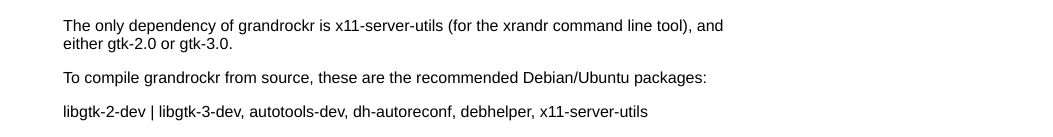
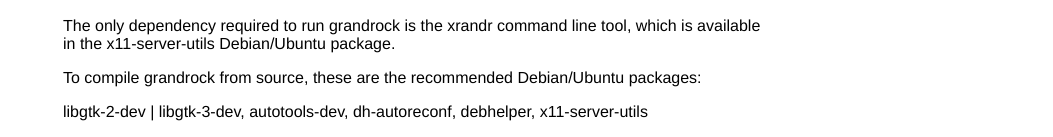
Before and after one commit to acornejo/grandrock, a plain HTML site: page index.html in a window 1280 px wide. Shown: the part 316-453 px from the top of the page, without its empty margins (227-1280 px from the left). Drawn offline with Linux system fonts and the light colour scheme.

Commit message:
Fixed up typo in dependency.

```diff
--- a/index.html
+++ b/index.html
@@ -54,15 +54,15 @@ manage multiple screens using the X RandR extensions (through xrandr).
 <br/><br/>
 Try it out!
 </p><h2>Dependencies</h2>
-<p>The only dependency of grandrockr is x11-server-utils (for the xrandr command line tool), and either gtk-2.0 or gtk-3.0.
+<p>The only dependency required to run grandrock is the xrandr command line tool, which is available in the x11-server-utils Debian/Ubuntu package.
 <p>
 
-To compile grandrockr from source, these are the recommended Debian/Ubuntu packages:
+To compile grandrock from source, these are the recommended Debian/Ubuntu packages:
 
 <p>libgtk-2-dev | libgtk-3-dev, autotools-dev, dh-autoreconf, debhelper, x11-server-utils</p>
 <h2>Install</h2>
 
-Basic installation:
+Source installation:
 
 <pre>
 git clone git://github.com/acornejo/grandrock.git
```
